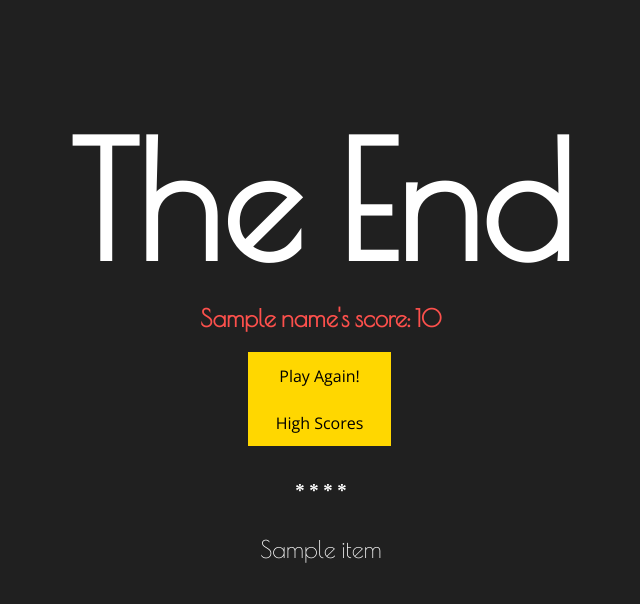
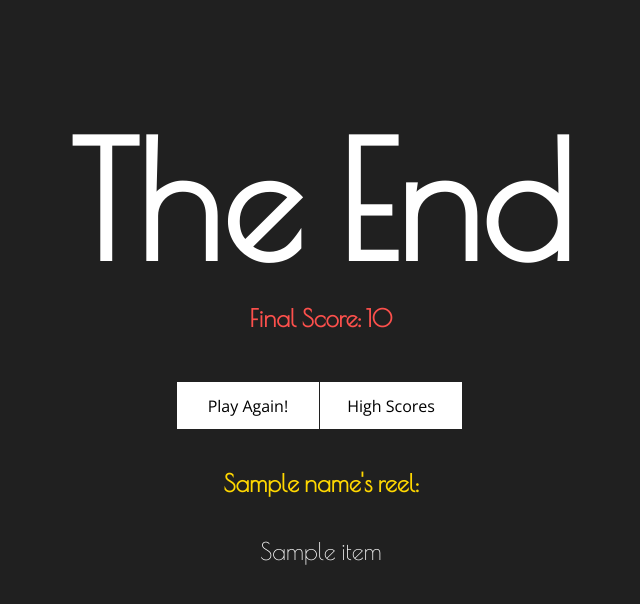
Before and after one commit to mosegontar/MovieGame, a Flask app: template MovieGame/templates/game_over.html in a window 1280 px wide. Shown: the top 604 px of the page, without its empty margins (319-959 px from the left). Run offline with Flask 2, Linux system fonts and the light colour scheme; the template is opened without the code that fills it: most values are stand-ins (such as "Sample title", 1, 10 or a date in 2020).

Commit message:
Improve game_over css

```diff
--- a/MovieGame/static/style.css
+++ b/MovieGame/static/style.css
@@ -215,11 +215,22 @@ input[type=submit] {
 }
 
 #endReel {
-  padding: 15px;
+  padding: 20px;
+  font-family: "Poiret One";
+  color: #FFD700;
 }
 
-#highScoreButton {
-  border-top-color: white;
+form.gameOver {
+  display: inline;
+}
+
+input.gameOverButtons {
+  margin-top: 30px;
+  background: white;
+}
+
+input.gameOverButtons:hover {
+  background: #FFD700;
 }
 
 /* User Reel page */
--- a/MovieGame/templates/game_over.html
+++ b/MovieGame/templates/game_over.html
@@ -6,22 +6,24 @@
 	<div>
 
 		<h1 id='theEnd'> The End </h1>
-
-		<form method="POST" action="/">
-		    <h2 class="finalScore">{{ name }}'s score: {{ score }}</h2>
-
-		    <input id="endSubmit" type="submit" name="restart" value='Play Again!' />
+		<h2 class="finalScore">Final Score: {{ score }}</h2>
+		<form class='gameOver' method="POST" action="/">
+		    <input class="gameOverButtons" type="submit" name="restart" value='Play Again!' />
 		</form>
 
-		<form methods="POST" action="/high-scores">
-			<input id="highScoreButton" type="submit" name="highScoreButton" value='High Scores' />
+		<form class='gameOver' methods="POST" action="/high-scores">
+			<input class="gameOverButtons" type="submit" name="highScoreButton" value='High Scores' />
 		</form>
 
-		<h3 id="endReel"> * * * * </h3>
+
+
+		<h2 id="endReel">{{ name }}'s reel:</h2>
+
 		<div class='Reel'>
 		    {% for item in chain %}
 		        <li> {{ item }} </li>
 		    {% endfor %}
 		</div>
+
 	</div>
 </div>
--- a/MovieGame/templates/game_play.html
+++ b/MovieGame/templates/game_play.html
@@ -25,8 +25,8 @@
 
     <p></p>
 
-    <div class="chain">
-        <h3 id="chain-head"> {{ current }} </h3>
+    <div class="Reel">
+        <h3 id="Reel-head"> {{ current }} </h3>
 
         {% for item in chain[1:] %}
             <p></p>
--- a/MovieGame/views.py
+++ b/MovieGame/views.py
@@ -40,7 +40,15 @@ def before_request():
                 del session['restart']
 
             try:
-                g.game.current, g.game.current_list = Picker.begin(session['starting_genres'])
+                g.game.current = None
+                g.game.current_list = None
+
+                while not g.game.current or not g.game.current_list:
+                    try:
+                        g.game.current, g.game.current_list = Picker.begin(session['starting_genres'])
+                    except TypeError:
+                        pass
+
             except KeyError:
                 return redirect(url_for('start'))
 
```
Also changed, not shown: 8 other files.
